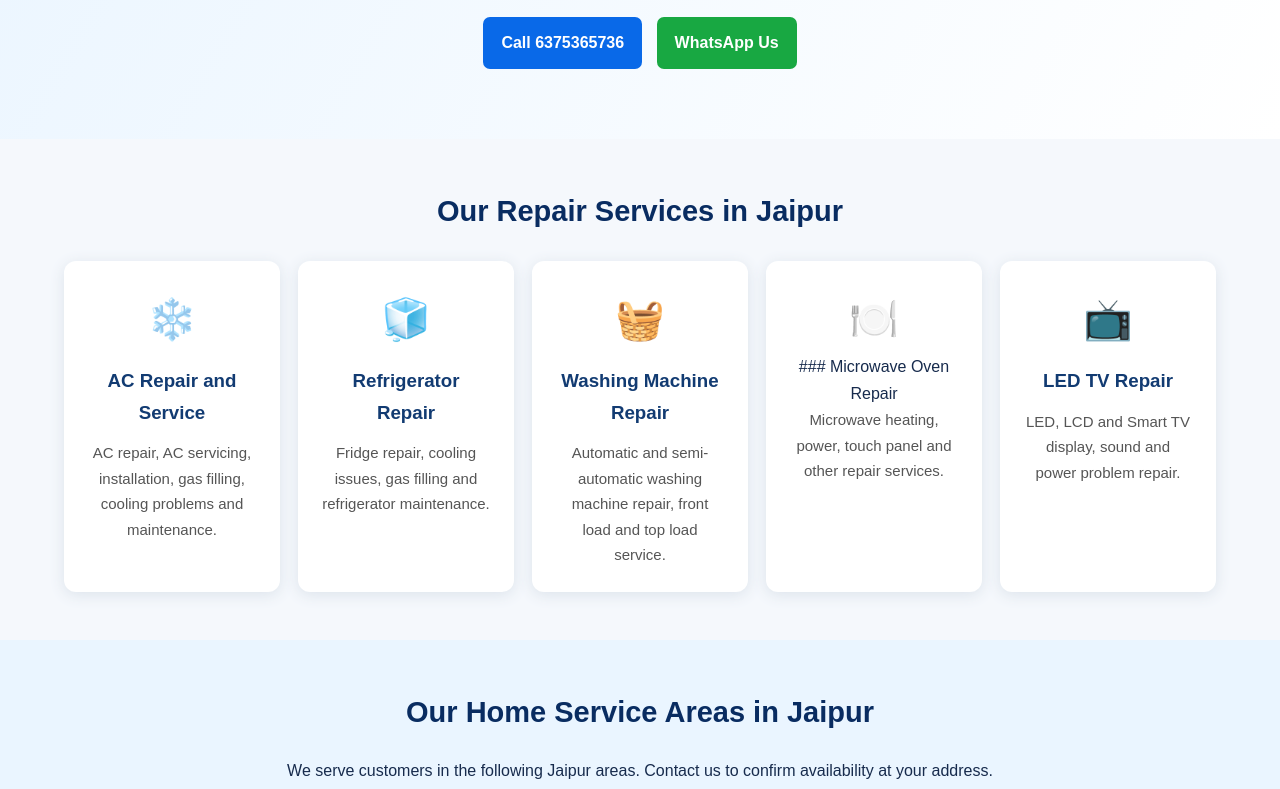
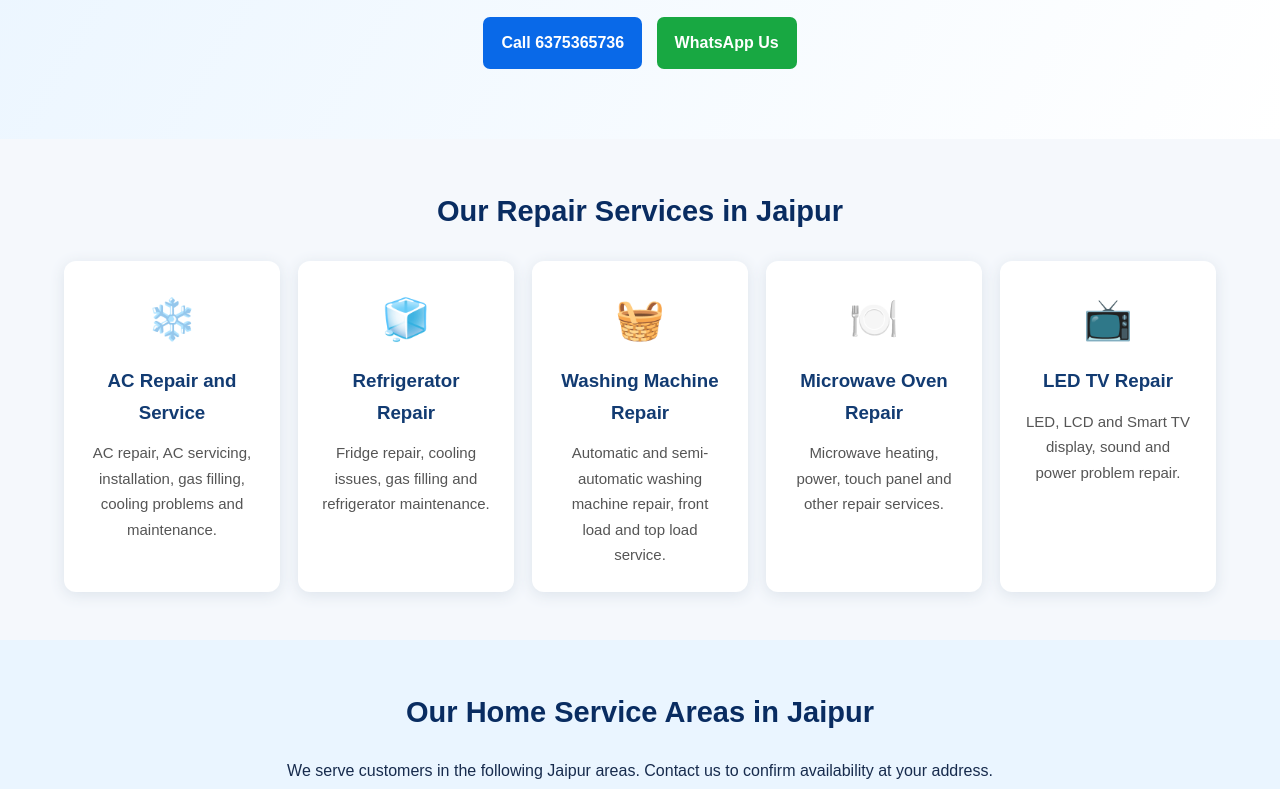
Before and after one commit to kaluramchhipa495-gif/ac-repair-wala-2, a plain HTML site: page index.html in a window 1280 px wide. Shown: the part 448-1237 px from the top of the page. Drawn offline with Linux system fonts and the light colour scheme.

Commit message:
Update index.html

```diff
--- a/index.html
+++ b/index.html
@@ -3,7 +3,7 @@
 <head>
 <meta charset="UTF-8">
 <meta name="viewport" content="width=device-width, initial-scale=1">
-<meta name="google-site-verification" content="q8hmpWmSuLCzeP5IyElT4NdXJwnUHuDMEvbWuIvjgXk">
+<meta name="google-site-verification" content="lXaXBL37IOrfGpIlBNmoGVuctWMzAL6zDLJLtmCaY2Y" />
 <title>AC Repair Jaipur | A To Z Service Center</title>
 <meta name="description" content="A To Z Service Center provides AC, refrigerator, washing machine, microwave and LED TV repair in Jaipur. Home service in Sanganer, Mansarovar, Pratap Nagar, Jagatpura and Watika. Call 6375365736.">
 <meta name="robots" content="index,follow">
@@ -132,7 +132,7 @@ Mansarovar, Pratap Nagar, Jagatpura and Watika.
 </div>
 <div class="card">
 <div class="icon">🍽️</div>
-### Microwave Oven Repair
+<h3>Microwave Oven Repair</h3>
 <p>Microwave heating, power, touch panel and other repair services.</p>
 </div>
 <div class="card">
```
